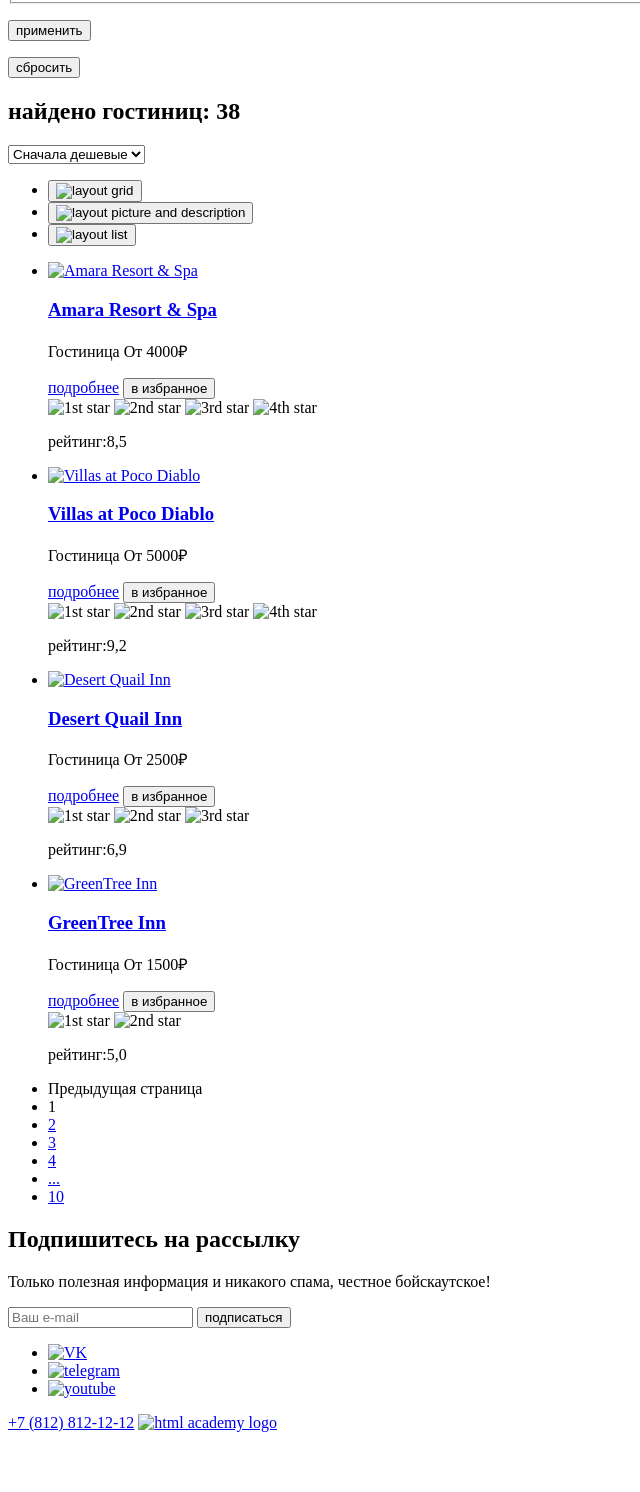
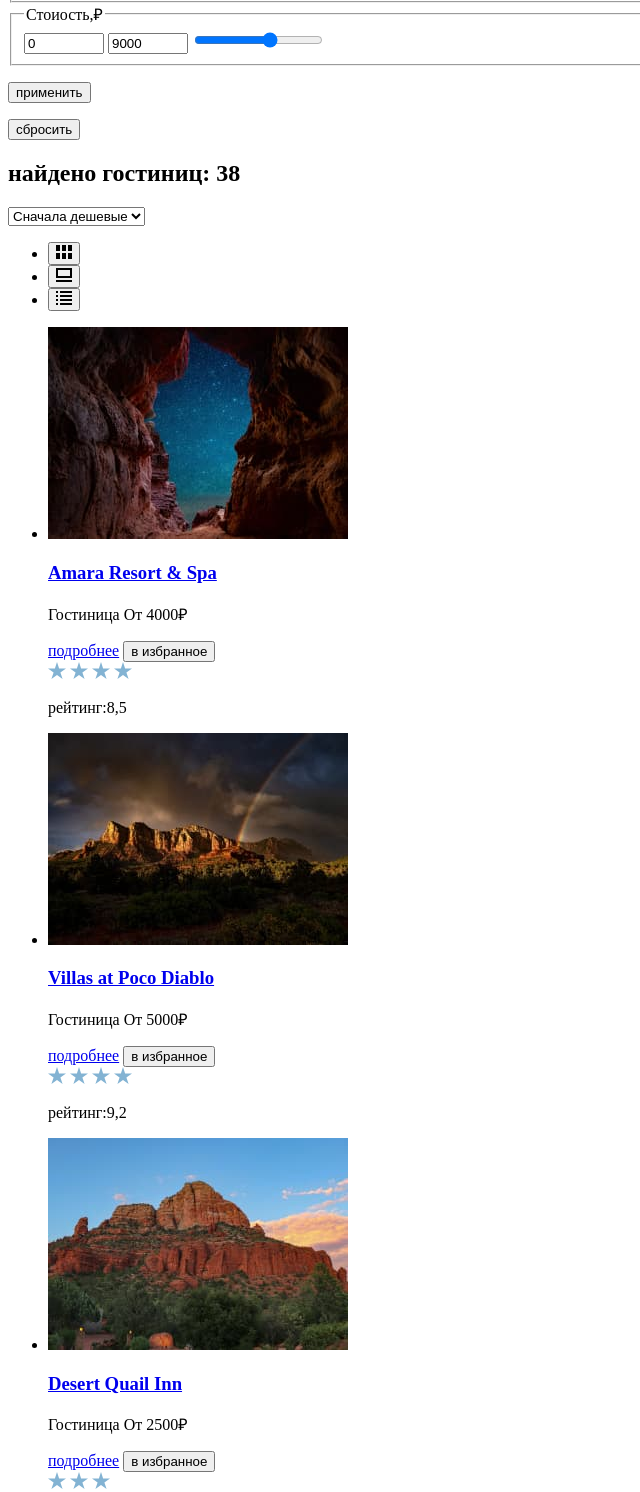
Before and after one commit to htmlacademy-htmlcss/2372881-sedona-37, a plain HTML site: page catalog.html in a window 1280 px wide. Shown: the part 653-2145 px from the top of the page, without its empty margins (0-640 px from the left). Before the commit the page ends 2093 px from the top, so only its background shows below. Drawn offline with Linux system fonts and the light colour scheme.

Commit message:
добавлены изображения в catalog.html

```diff
--- a/catalog.html
+++ b/catalog.html
@@ -8,7 +8,7 @@
     <header class="page-header">
       <h1 class="-hidden">Гостиницы</h1>
       <a href="index.html">
-        <img class="navigation-item" src="#" alt="sedona logo">
+        <img class="navigation-item" src="images/icons/logo.svg" width="140" height="70" alt="seodna logo">
         </a>
       <nav class="navigaton">
         <ul class="navigation-list">
@@ -34,6 +34,7 @@
               <span class="visually-hidden">
               Поиск
               </span>
+              <img src="/images/icons/search1.svg" alt="" width="18" height="17">
             </a>
           </li>
           <li class="navigation-item">
@@ -41,6 +42,7 @@
               <span class="visually-hidden">
               Избранное
               </span>
+              <img src="/images/icons/heart.svg" alt="" width="18" height="17">
             </a>
           </li>
           <li class="navigation-item">
@@ -57,8 +59,11 @@
       <h1 class="catalog-header">Гостницы Седоны</h1>
         <div class="breadcrumbs">
         <a href="index.html">
-          <img src="#" alt="home page">
+          <img src="/images/catalog/icons/bread-crumbs-home-page.svg" alt="home page" width="12" height="12">
         </a>
+        <span>
+          <img src="/images/catalog/icons/bread-crumbs-arrow.svg" alt="" width="6" height="10">
+        </span>
         <span>Гостиницы</span>
         </div>
       <form class="buttons" action="https://echo.htmlacademy.ru" method="get">
@@ -120,17 +125,17 @@
           <ul>
             <li>
               <button type="button">
-                <img src="#" alt="layout grid">
+                <img src="/images/catalog/icons/layout-grid.svg" alt="layout grid" width="16" height="14">
               </button>
             </li>
             <li>
               <button type="button">
-                <img src="#" alt="layout picture and description">
+                <img src="/images/catalog/icons/layout-picture.svg" alt="layout picture and description" width="16" height="14">
               </button>
             </li>
             <li>
               <button type="button">
-                <img src="#" alt="layout list">
+                <img src="/images/catalog/icons/layout-list.svg" alt="layout list" width="16" height="14">
               </button>
             </li>
           </ul>
@@ -139,7 +144,7 @@
           <ul class="hotels-list">
             <li class="hotels-item">
               <a href="#" class="hotels-about">
-                <img src="#" alt="Amara Resort & Spa">
+                <img src="/images/catalog/amara-resort.jpg" alt="Amara Resort & Spa" width="300" height="212">
               </a>
               <a href="#" class="hotels-about">
                 <h3>Amara Resort & Spa</h3>
@@ -153,17 +158,17 @@
                 <button type="button">в избранное</button>
                 <div class="rating">
                   <div class="rating-stars">
-                    <img src="#" alt="1st star">
-                    <img src="#" alt="2nd star">
-                    <img src="#" alt="3rd star">
-                    <img src="#" alt="4th star">
+                    <img src="/images/catalog/icons/catalog-rate-star.svg" alt="1st star" width="18" height="17">
+                    <img src="/images/catalog/icons/catalog-rate-star.svg" alt="2nd star" width="18" height="17">
+                    <img src="/images/catalog/icons/catalog-rate-star.svg" alt="3rd star" width="18" height="17">
+                    <img src="/images/catalog/icons/catalog-rate-star.svg" alt="4th star" width="18" height="17">
                   </div>
                   <p class="rating-number">рейтинг:8,5</p>
                 </div>
             </li>
             <li class="hotels-item">
               <a href="#" class="hotels-about">
-                <img src="#" alt="Villas at Poco Diablo">
+                <img src="/images/catalog/villas-at-poco-diablo.jpg" alt="Villas at Poco Diablo" width="300" height="212">
               </a>
               <a href="#" class="hotels-about">
                 <h3>Villas at Poco Diablo</h3>
@@ -177,17 +182,17 @@
                 <button type="button">в избранное</button>
                 <div class="rating">
                   <div class="rating-stars">
-                    <img src="#" alt="1st star">
-                    <img src="#" alt="2nd star">
-                    <img src="#" alt="3rd star">
-                    <img src="#" alt="4th star">
+                    <img src="/images/catalog/icons/catalog-rate-star.svg" alt="1st star" width="18" height="17">
+                    <img src="/images/catalog/icons/catalog-rate-star.svg" alt="2nd star" width="18" height="17">
+                    <img src="/images/catalog/icons/catalog-rate-star.svg" alt="3rd star" width="18" height="17">
+                    <img src="/images/catalog/icons/catalog-rate-star.svg" alt="4th star" width="18" height="17">
                   </div>
                   <p class="rating-number">рейтинг:9,2</p>
                 </div>
             </li>
             <li class="hotels-item">
               <a href="#" class="hotels-about">
-                <img src="#" alt="Desert Quail Inn">
+                <img src="/images/catalog/deset-quail-inn.jpg" alt="Desert Quail Inn" width="300" height="212">
               </a>
               <a href="#" class="hotels-about">
                 <h3>Desert Quail Inn</h3>
@@ -201,16 +206,16 @@
                 <button type="button">в избранное</button>
                 <div class="rating">
                   <div class="rating-stars">
-                    <img src="#" alt="1st star">
-                    <img src="#" alt="2nd star">
-                    <img src="#" alt="3rd star">
+                    <img src="/images/catalog/icons/catalog-rate-star.svg" alt="1st star" width="18" height="17">
+                    <img src="/images/catalog/icons/catalog-rate-star.svg" alt="2nd star" width="18" height="17">
+                    <img src="/images/catalog/icons/catalog-rate-star.svg" alt="3rd star" width="18" height="17">
                   </div>
                   <p class="rating-number">рейтинг:6,9</p>
                 </div>
             </li>
             <li class="hotels-item">
               <a href="#" class="hotels-about">
-                <img src="#" alt="GreenTree Inn">
+                <img src="/images/catalog/greentree-inn.jpg" alt="GreenTree Inn" width="300" height="212">
               </a>
               <a href="#" class="hotels-about">
                 <h3>GreenTree Inn</h3>
@@ -224,8 +229,8 @@
                 <button type="button">в избранное</button>
                 <div class="rating">
                   <div class="rating-stars">
-                    <img src="#" alt="1st star">
-                    <img src="#" alt="2nd star">
+                    <img src="/images/catalog/icons/catalog-rate-star.svg" alt="1st star" width="18" height="17">
+                    <img src="/images/catalog/icons/catalog-rate-star.svg" alt="2nd star" width="18" height="17">
                   </div>
                   <p class="rating-number">рейтинг:5,0</p>
                 </div>
@@ -274,22 +279,23 @@
       <ul class="main-footer-social-list">
         <li>
           <a href="https://vk.com/htmlacademy">
-          <img class="main-footer-social-item" src="#" alt="VK">
+          <img class="main-footer-social-item" src="/images/icons/vk-logo.svg" alt="VK" width="24" height="14">
           </a>
         </li>
         <li>
           <a href="https://t.me/htmlacademy">
-          <img class="main-footer-social-item" src="#" alt="telegram">
+          <img class="main-footer-social-item" src="/images/icons/telegram-logo.svg" alt="telegram" width="18" height="15">
           </a>
-        </li><li>
-          <a href="https://t.me/htmlacademy">
-          <img class="main-footer-social-item" src="#" alt="youtube">
+        </li>
+        <li>
+          <a href="https://www.youtube.com/user/htmlacademyru">
+          <img class="main-footer-social-item" src="/images/icons/youtube-logo.svg" alt="youtube" width="22" height="17">
           </a>
         </li>
       </ul>
       <a href="tel:+78128121212">+7 (812) 812-12-12</a>
       <a href="https://htmlacademy.ru/">
-        <img src="#" alt="html academy logo"><!--html.academy logo-->
+        <img src="/images/icons/html-academy-logo.svg" alt="html.academy logo"><!--html.academy logo-->
       </a>
     </footer>
   </body>
```
Also changed, not shown: index.html (+1 -1 lines), images/catalog/amara-resort.jpg (added), images/catalog/deset-quail-inn.jpg (added), images/catalog/greentree-inn.jpg (added), images/catalog/icons/bread-crumbs-arrow.svg (added), images/catalog/icons/bread-crumbs-home-page.svg (added), images/catalog/icons/catalog-rate-star.svg (added), images/catalog/icons/layout-grid.svg (added), images/catalog/icons/layout-list.svg (added), images/catalog/icons/layout-picture.svg (added), images/catalog/villas-at-poco-diablo.jpg (added).
